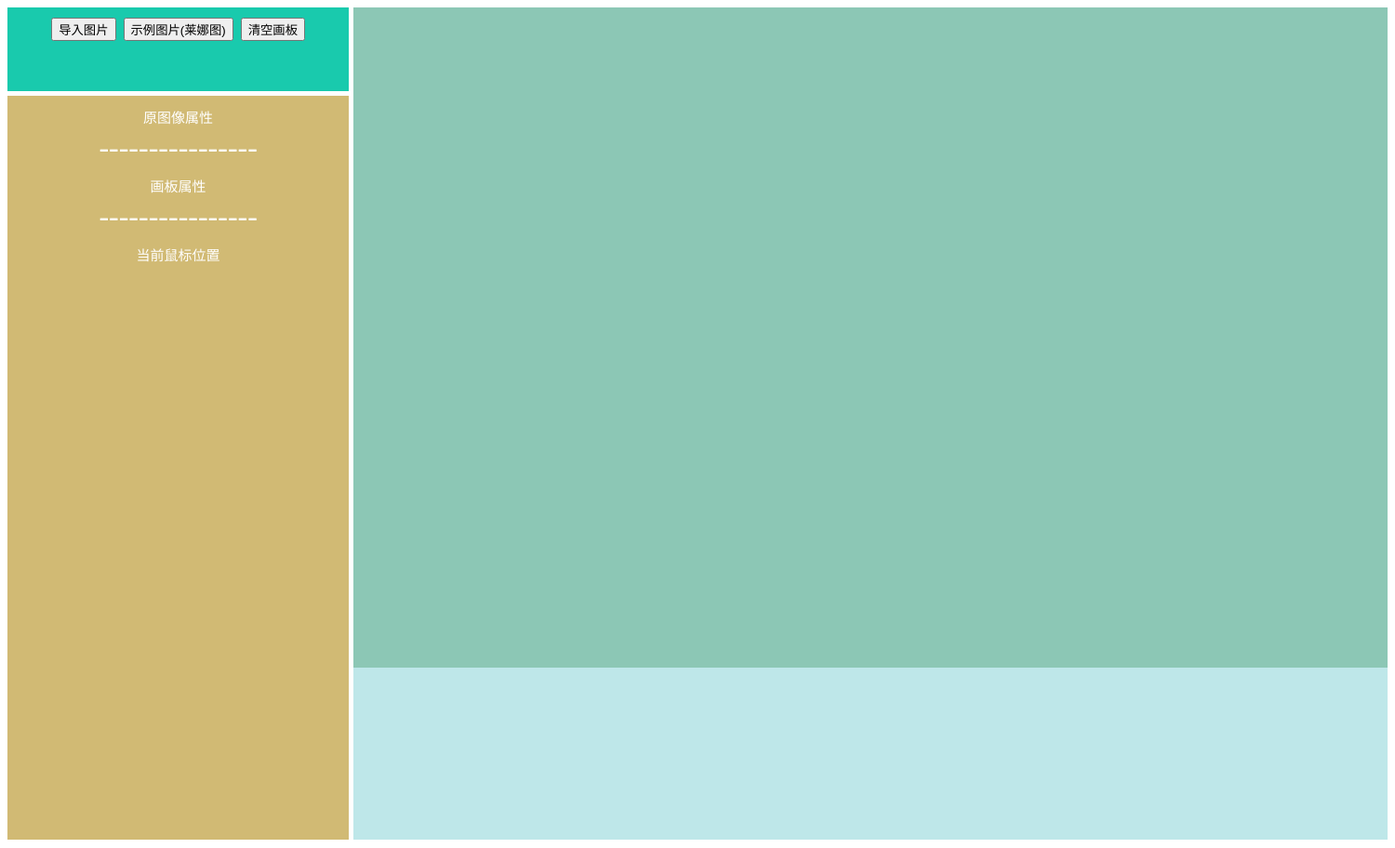
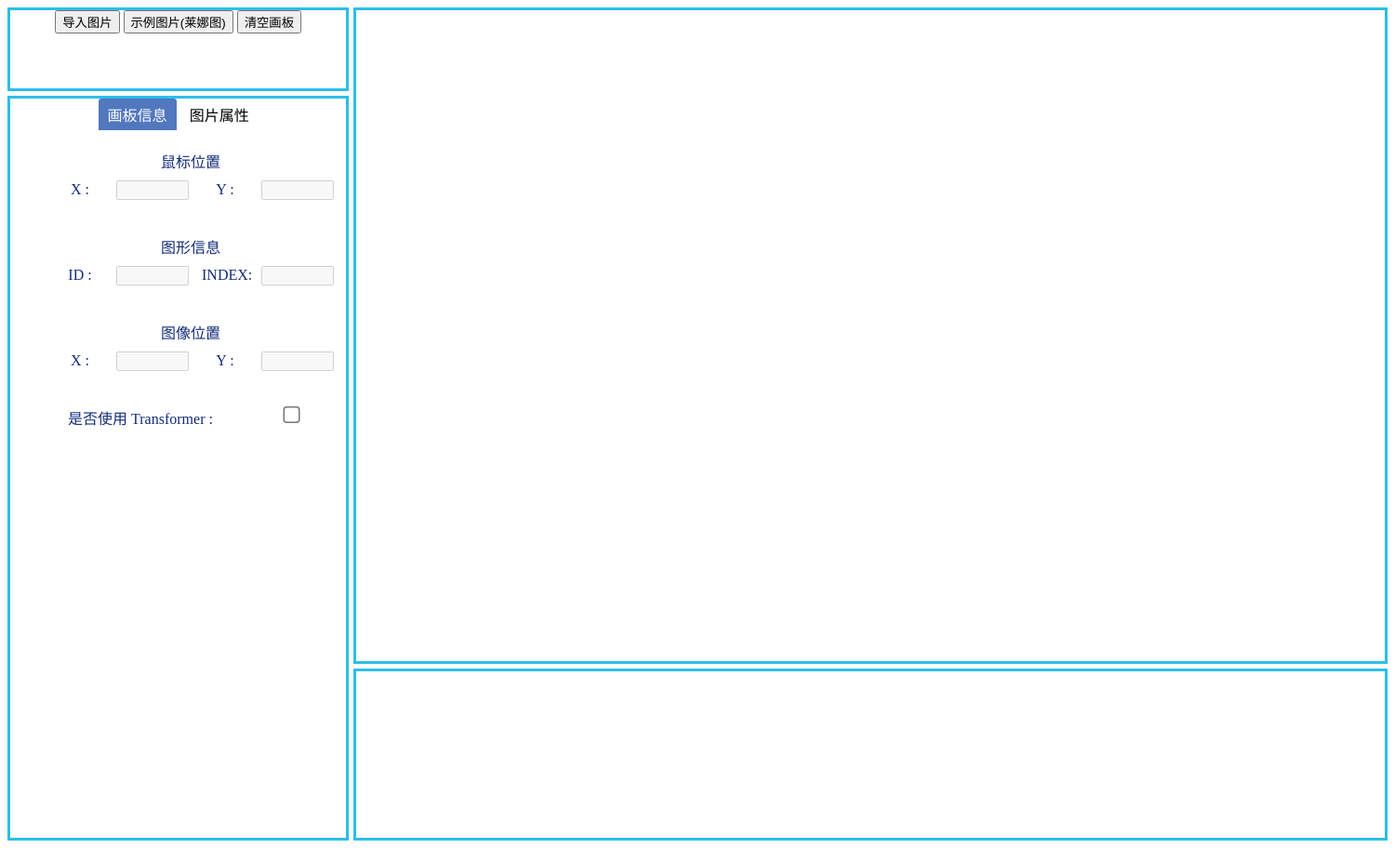
Before and after one commit to GYtide/yedip, an Electron app: page src/main.html in a window 1500 px wide. Both pictures are taken after a click on the button "清空画板". Shown: the whole page at 93% size. Drawn offline with Linux system fonts and the light colour scheme; files whose address does not match are found by name.

Commit message:
显示图片画板信息

```diff
--- /dev/null
+++ b/src/css/attrList.css
@@ -0,0 +1,74 @@
+
+ul,li{
+    list-style: none;
+}
+
+label {
+    display: inline-block;
+    padding: 5px 10px;
+    border-top-left-radius: 3px;
+    border-top-right-radius: 3px;
+}
+
+label:hover {
+    cursor: pointer;
+}
+
+input[type="radio"] {
+    display: none;
+}
+
+input[type="radio"]:checked+label {
+    background-color: #5177bf;
+    color: white;
+}
+
+input[type="radio"]:checked+label+div {
+    display: block;
+}
+
+/* div {
+    align-items: center;
+} */
+
+.separator {
+    width: 530px;
+    margin: auto;
+}
+
+.contentIndex {
+    float: left;
+    margin-bottom: 30px;
+    color:rgb(19, 44, 120);
+}
+
+.attrContent {
+    width: 50px;
+}
+
+.attrchoice {
+    width: 180px;
+}
+
+.index {
+    margin: auto;
+}
+
+.content {
+
+    background-color: aliceblue;
+}
+
+.content div {
+    display: none;
+}
+
+.attrinfo {
+    width: 70px;
+
+}
+
+#hotRank:checked~.content>#content1,
+#commentRank:checked~.content>#content2{
+    display: block;
+}
--- a/src/css/index.css
+++ b/src/css/index.css
@@ -1,10 +1,3 @@
-.bpx {
-    margin: auto;
-    background-color: #ccc;
-    width: 1200px;
-    height: 800px;
-}
-
 .wrapper {
     display: grid;
     grid-template-columns: repeat(4, 1fr);
@@ -15,19 +8,25 @@
 .tool {
     grid-column: 1 / 2;
     grid-row: 1;
-    background: #19CAAD;
+    /* background: #19CAAD; */
+    border-style: solid;
+    border-color: #2dbeea;
 }
 
 .sketchpad {
     grid-column: 2 / 5;
-    grid-row: 1 / 6;
-    background: #8CC7B5;
+    grid-row: 1 / 5;
+    /* background: #8CC7B5; */
+    border-style: solid;
+  border-color: #2dbeea;
 }
 
 .attr-list {
     grid-row: 2 / 7;
     grid-column: 1;
-    background: #D1BA74;
+    /* background: #D1BA74; */
+    border-style: solid;
+    border-color: #2dbeea;
 
 
 }
@@ -35,11 +34,13 @@
 .histogram {
     grid-column: 2/5;
     grid-row: 5/7;
-    background: #BEE7E9;
+    /* background: #BEE7E9; */
+    border-style: solid;
+    border-color: #2dbeea;
 }
 
 .item {
     text-align: center;
-    font-size: 200%;
-    color: #fff;
+    font-size: 100%;
+    color: #000;
 }
--- a/src/index.js
+++ b/src/index.js
@@ -25,8 +25,9 @@ app.on('window-all-closed', function () {
   app.on('ready', function () {
     // 创建浏览器窗口。
     mainWindow = new BrowserWindow({
-       width: 1500,
+        width: 1500,
         height: 1000,
+        resizable : false,
         // 在渲染进程中使用 node 模块 更改webPreference
         webPreferences: {
                           nodeIntegration: true ,
--- a/src/main.html
+++ b/src/main.html
@@ -8,6 +8,7 @@
     <title>dip</title>
 </head>
 <link rel="stylesheet" href="./css/index.css">
+<link rel="stylesheet" href="./css/attrList.css">
 
 <body>
     <div>
@@ -31,15 +32,63 @@
                 <!-- <div id="container"></div> -->
             </div>
             <div class="attr-list item">
-                <label  style="font-size: 15px">原图像属性</label>
-                <br>
-                ----------------
-                <br>
-                <label style="font-size: 15px" >画板属性</label>
-                <br>
-                ----------------
-                <br>
-                <label style="font-size: 15px " >当前鼠标位置</label>
+
+                <input type="radio" id="hotRank" name="radio" checked />
+                <label class="index" for="hotRank">画板信息</label>
+                <input type="radio" id="commentRank" name="radio" />
+                <label class="index" for="commentRank">图片属性</label>
+                <div class="content">
+                    <div id="content1">
+                        <ul>
+                            <li class="contentIndex">
+                                <label class="">鼠标位置</label>
+                                <br>
+                                <label class="attrContent">X :</label>
+                                <input id="mousex" type="text" value="" disabled class="attrinfo">
+                                <label class="attrContent">Y :</label>
+                                <input id="mousey" type="text" value="" disabled class="attrinfo">
+
+                            </li>
+                            <li class="contentIndex">
+                                <label class="">图形信息</label>
+                                <br>
+                                <label class="attrContent">ID :</label>
+                                <input id="bmpid" type="text" value="" disabled class="attrinfo">
+                                <label class="attrContent">INDEX:</label>
+                                <input id="bmpindex" type="text" value="" disabled class="attrinfo">
+                            </li>
+                            <li class="contentIndex">
+                                <label class="">图像位置</label>
+                                <br>
+                                <label class="attrContent">X :</label>
+                                <input id="bmpx" type="text" value="" disabled class="attrinfo">
+                                <label class="attrContent">Y :</label>
+                                <input id="bmpy" type="text" value="" disabled class="attrinfo">
+                            </li>
+                            <li class="contentIndex">
+                                <label class="attrchoice">是否使用 Transformer :</label>
+                                <input id="transformer" style="zoom: 150%;" type="checkbox"
+                                    onclick="transformerOclick(this)" value="" class="attrinfo">
+                            </li>
+                        </ul>
+                    </div>
+
+                    <div id="content2">
+                        <ul>
+                            <li>
+                                <label class="contentIndex">01</label>
+                                <label class="textContent">习近平告诉你我们的制度为什么好...</label>
+                                <label class="readTimes">999999</label>
+                            </li>
+                            <li>
+                                <label class="contentIndex">02</label>
+                                <label class="textContent">习近平告诉你我们的制度为什么好.....</label>
+                                <label class="readTimes">999999</label>
+                            </li>
+                        </ul>
+                    </div>
+                </div>
+
             </div>
             <div class="histogram item">
 
@@ -56,7 +105,7 @@
     // 文件读取模块
     const fs = require('fs')
     const path = require('path')
-    const {FileParser} = require('E:/_todo/dip_expe/yedip/src/store/Fileloader.js')
+    const { FileParser } = require('E:/_todo/dip_expe/yedip/src/store/Fileloader.js')
 
     let draw = [], // 绘制的图形数组
         graphNow = null, // 当前图形
@@ -66,6 +115,23 @@
         pointStart = []; // 初始坐标
 
     // var
+
+    // =======================全局监控变量==============
+    // 是否显示  Transformer
+    var transformer = document.getElementById('transformer')
+
+    // 鼠标坐标
+    var mousex = document.getElementById('mousex')
+    var mousey = document.getElementById('mousey')
+
+    //当前选中图形的 id
+    var bmpid = document.getElementById('bmpid')
+    //当前选中图形的 index （场上所有图像的相对顺序）
+    var bmpindex = document.getElementById('bmpindex')
+    // 当前选中图形的 坐标
+
+    var bmpx = document.getElementById('bmpx')
+    var bmpy = document.getElementById('bmpy')
 
 
     function importImage() {
@@ -133,6 +199,11 @@
             aShape[0].destroy()
         }
         aShape = stage.children[0].children
+
+        bmpid.value = ""
+        bmpindex.value = ""
+        bmpx.value = ""
+        bmpy.value = ""
         // console.log(aShape)
         // console.log('========================')
 
@@ -142,7 +213,7 @@
     const stage = new Konva.Stage({
         container: 'container',
         width: 1100,
-        height: 800
+        height: 700
     });
 
     // 2 create layer
@@ -157,6 +228,9 @@
 
         // 如果点击空白处 移除图形选择框
         if (e.target === stage) {
+            console.log('========================')
+            // console.log(aShape.length, '   ', aShape)
+            // console.log()
 
             // stageMousedown(flag, e);
 
@@ -170,12 +244,18 @@
             for (let i = 0; i < trans.length; ++i) {
                 trans[i].destroy()
             }
+            // 清空现在活动图形的信息
+            bmpid.value = ""
+            bmpindex.value = ""
+            bmpx.value = ""
+            bmpy.value = ""
 
             layer.draw();
             return;
         }
         // 如果没有匹配到就终止往下执行
         if (!e.target.hasName('line') && !e.target.hasName('ellipse') && !e.target.hasName('rect') && !e.target.hasName('circle') && !e.target.hasName('image')) {
+
             return;
         }
         // 移除图形选择框
@@ -188,14 +268,25 @@
         }
 
         // aShape = stage.children[0].children
-        console.log('========================')
-        // console.log(aShape.length, '   ', aShape)
-        console.log(graphNow)
 
 
         // 当前点击的对象赋值给graphNow
         graphNow = e.target;
-        // 创建图形选框事件
+
+        // console.log(graphNow)
+
+        bmpid.value = graphNow._id
+        bmpindex.value = graphNow.index
+
+        bmpx.value = graphNow.attrs.x
+        bmpy.value = graphNow.attrs.y
+
+
+
+        // 如果允许使用 Transformer 创建图形选框事件
+        if (!transformer.checked) {
+            return
+        }
         const tr = new Konva.Transformer({
             borderStroke: '#000', // 虚线颜色
             borderStrokeWidth: 1, //虚线大小
@@ -207,17 +298,29 @@
         layer.draw();
     });
 
+    //
+
     // 鼠标移动
     stage.on('mousemove', function (e) {
+        // console.log(e)
         if (graphNow && flag && drawing) {
             stageMousemove(flag, e);
         }
     });
 
-    // 鼠标指针移动
-    stage.on('pointermove',function(e){
-        console.log(e)
+    // 鼠标指针移动,显示鼠标实时坐标
+    stage.on('pointermove', function (e) {
+        // console.log(e.evt.layerX)
+        mousex.value = e.evt.layerX
+        // console.log(mousex)
+        mousey.value = e.evt.layerY
 
+    })
+
+    stage.on('mouseleave', function () {
+        // 鼠标移出画布是
+        mousex.value = ""
+        mousey.value = ""
     })
 
     // 鼠标放开
@@ -230,7 +333,21 @@
         var json = stage.toJSON();
         console.log(json)
 
+
     }
+
+    // 监控 checkbox 事件,如果转为不使用 transformer 状态，清除现有的 transformer 框
+    function transformerOclick(checkbox) {
+        if (!checkbox.checked) {
+            // 清除所有 transformer 框
+            let trans = stage.find('Transformer')
+
+            for (let i = 0; i < trans.length; ++i) {
+                trans[i].destroy()
+            }
+        }
+    }
+
 </script>
 
 </html>
--- a/src/store/konvaindex.js
+++ b/src/store/konvaindex.js
@@ -9,6 +9,12 @@ function drawImage(imageObj) {
         height : 256,
         draggable : true
     });
+
+    Img.on('dragmove',function(){
+        // console.log(this)
+        bmpx.value = this.attrs.x
+        bmpy.value = this.attrs.y
+    })
 
     Img.on('mouseover',function(){
         document.body.style.cursor = 'pointer';
@@ -31,6 +37,12 @@ function drawImage(imageObj) {
 
             trans[i].destroy()
         }
+
+        // 移除选中信息
+        bmpid.value = ""
+        bmpindex.value = ""
+        bmpx.value = ""
+        bmpy.value = ""
         layer.draw();
     });
 
```
